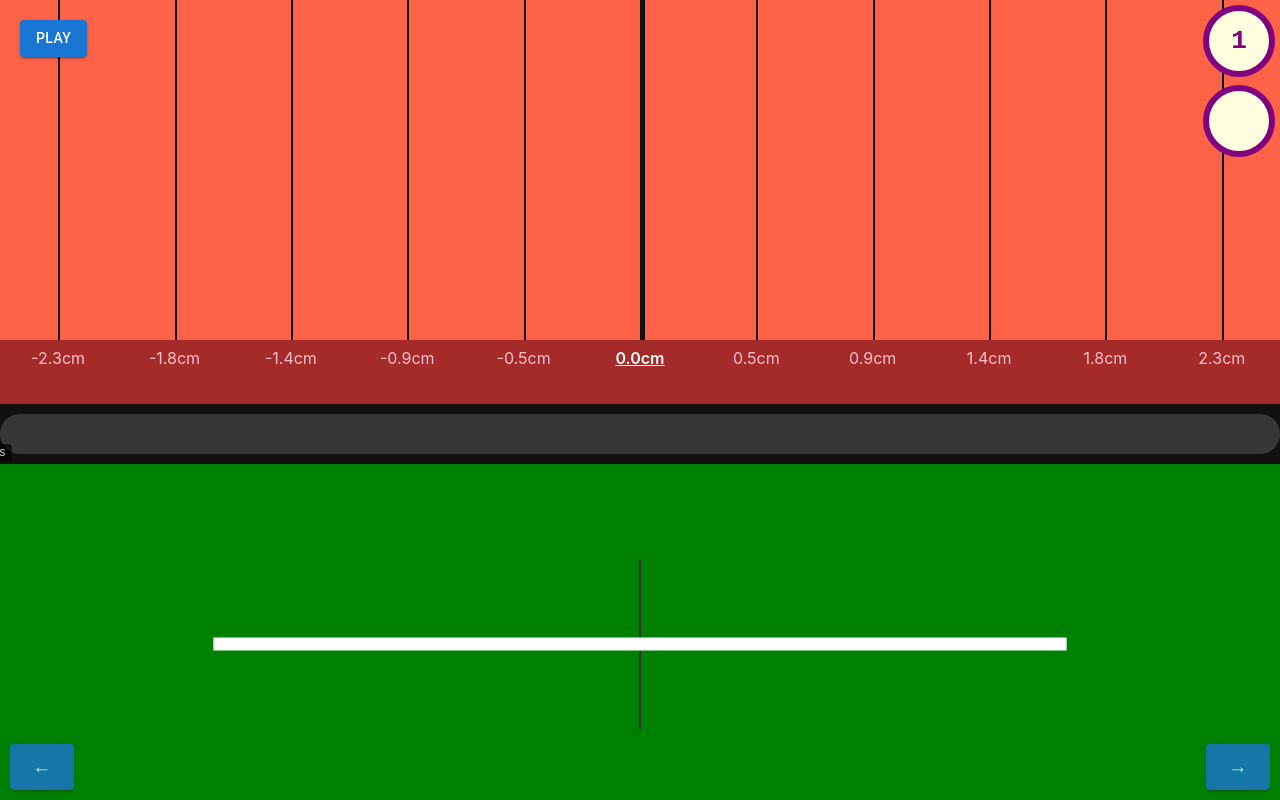
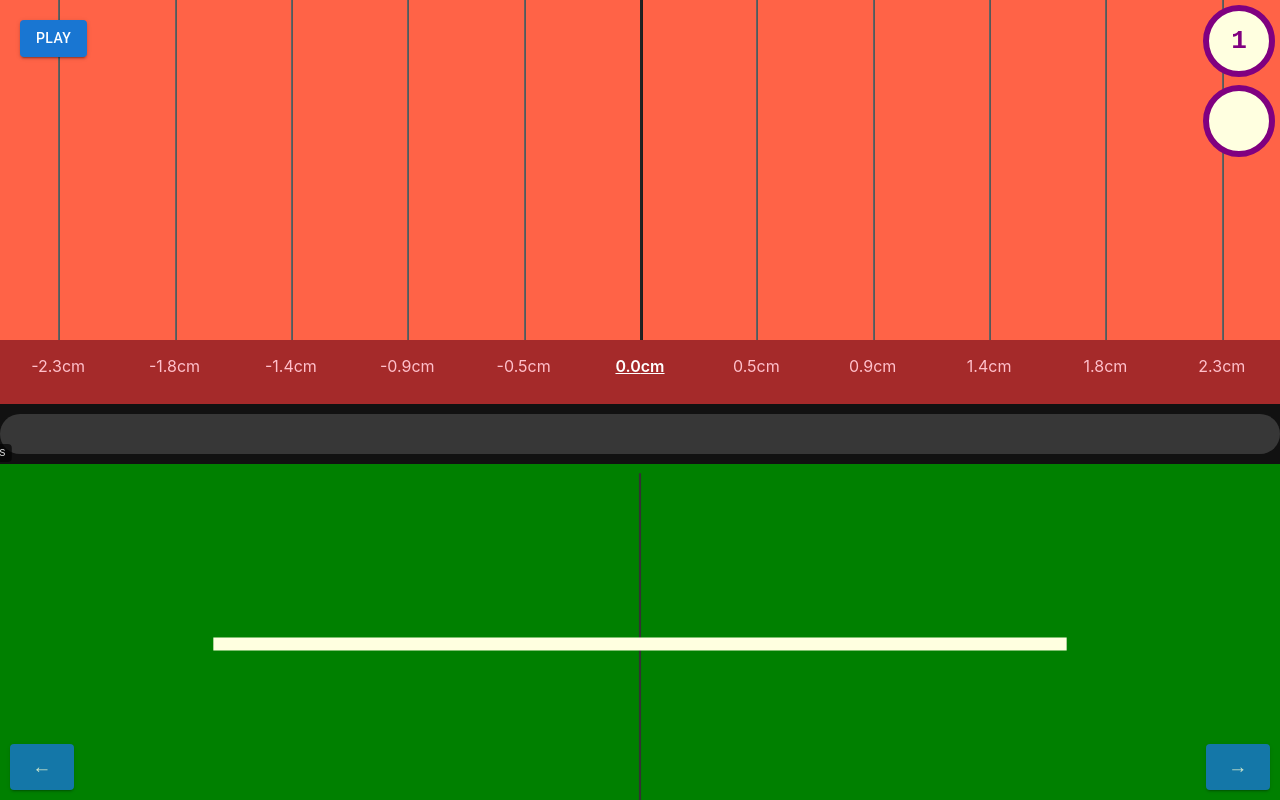
Before and after one commit to dotkalm/brush-tool, a React (Create React App) app: page / in a window 1280 px wide. Built offline with nearby package versions, Linux system fonts and the light colour scheme.

Commit message:
style changes

```diff
--- a/src/components/BrushAngle.tsx
+++ b/src/components/BrushAngle.tsx
@@ -28,9 +28,9 @@ const BrushAngle: React.FC<BrushAngleProps> = ({
             />
             <line
                 x1="0"
-                y1="-40"
+                y1="-80"
                 x2="0"
-                y2="40"
+                y2="80"
                 stroke="#333"
                 strokeWidth="1"
             />
@@ -40,7 +40,7 @@ const BrushAngle: React.FC<BrushAngleProps> = ({
                     y1="0"
                     x2="200"
                     y2="0"
-                    stroke="#fff"
+                    stroke="lightyellow"
                     strokeWidth={6}
                 />
             </g>
--- a/src/components/Measurements.tsx
+++ b/src/components/Measurements.tsx
@@ -41,11 +41,11 @@ const Measurements: React.FC<{ measurements: string[] }> = ({ measurements }) =>
                                 orientation="vertical"
                                 flexItem
                                 sx={{
-                                    backgroundColor: '#111',
                                     height: "65vh",
                                     position: "absolute",
                                     transform: "translateY(-65vh)",
-                                    width: isMiddle ? "4px" : "1px",
+                                    width: isMiddle ? "2px" : "1px",
+                                    backgroundColor: isMiddle ? "#222222" : "#636363",
                                 }}
                             />
                         </Box>
@@ -55,7 +55,7 @@ const Measurements: React.FC<{ measurements: string[] }> = ({ measurements }) =>
                                 display: "flex",
                                 alignItems: "center",
                                 justifyContent: "center",
-                                paddingTop: "1vh",
+                                paddingTop: "2vh",
                                 fontWeight: isMiddle ? "600" : "400",
                                 textDecoration: isMiddle ? "underline" : "none",
                             }}
```
